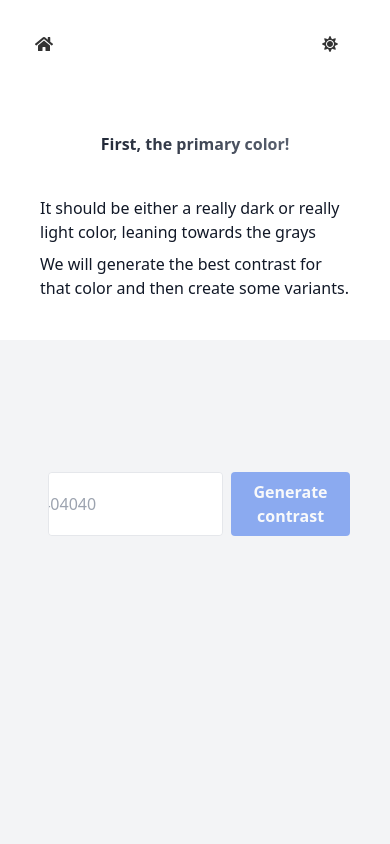
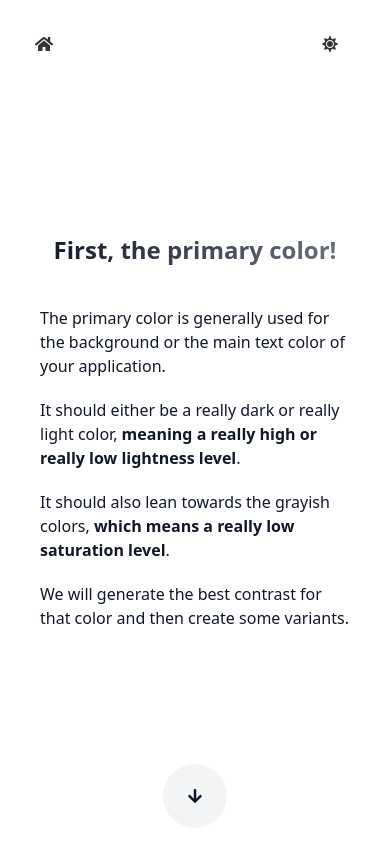
Before and after one commit to codikos/swaatch, a Next.js app: page /primary in a window 390 px wide. Shown: the top 844 px of the page. Built offline with nearby package versions, Linux system fonts and the light colour scheme.

Commit message:
feat: some editorial content and responsive improvements

```diff
--- a/components/Nav.tsx
+++ b/components/Nav.tsx
@@ -11,7 +11,7 @@ export default function Nav() {
   const { theme, setTheme } = useTheme();
 
   return (
-    <nav className="fixed flex justify-between w-screen bg-white xl:bg-transparent 2xl:bg-transparent dark:bg-gray-900 xl:dark:bg-transparent 2xl:dark:bg-transparent">
+    <nav className="fixed z-10 flex justify-between w-screen bg-white xl:bg-transparent 2xl:bg-transparent dark:bg-gray-900 xl:dark:bg-transparent 2xl:dark:bg-transparent">
       <ul className="flex items-center p-4">
         {router.pathname !== '/primary' && (
           <li>
--- a/pages/brand.tsx
+++ b/pages/brand.tsx
@@ -1,8 +1,10 @@
 import Head from 'next/head';
 import Link from 'next/link';
 import { useRouter } from 'next/router';
-import { useState, useContext, useEffect } from 'react';
+import { useRef, useState, useContext, useEffect } from 'react';
 import { isEmpty } from 'lodash/fp';
+import { FontAwesomeIcon } from '@fortawesome/react-fontawesome';
+import { faArrowDown } from '@fortawesome/free-solid-svg-icons';
 
 import { generateBrand, generatePalette } from '@utils/colors';
 import { DispatchContext, StateContext, SET_BRAND_COLOR } from '@utils/state';
@@ -17,6 +19,7 @@ export default function BrandPage() {
   const state = useContext(StateContext);
   const dispatch = useContext(DispatchContext);
   const router = useRouter();
+  const contentElm = useRef(null);
 
   useEffect(() => {
     if (!state.primary && !state.contrast) {
@@ -27,6 +30,8 @@ export default function BrandPage() {
       setPaletteGenerated(generatePalette(state.brand, { direction: 'both', nbVariation: 6, increment: 5 }));
     }
   }, []);
+
+  const scrollToContent = () => contentElm.current.scrollIntoView();
 
   const onClickGenerate = (e) => {
     e.preventDefault();
@@ -64,9 +69,12 @@ export default function BrandPage() {
           <h1 className="page-title from-blue-900 to-green-500 dark:from-blue-500 dark:to-green-400">
             Now the color of your brand!
           </h1>
-          <h2 className="mt-5">This should be a vivid color, with a high contrast against your primary color.</h2>
+          <p className="mt-5">This should be a vivid color, with a high contrast against your primary color.</p>
+          <button className="scroll-btn" onClick={scrollToContent}>
+            <FontAwesomeIcon icon={faArrowDown} />
+          </button>
         </div>
-        <div className="page-right-container">
+        <div ref={contentElm} className="page-right-container">
           <form onSubmit={onClickGenerate}>
             <div className="flex flex-row justify-center mt-5">
               <div className="container-input-color">
--- a/pages/primary.tsx
+++ b/pages/primary.tsx
@@ -1,12 +1,14 @@
 import Head from 'next/head';
 import Link from 'next/link';
-import { useContext, useEffect, useState } from 'react';
+import { useContext, useEffect, useRef, useState } from 'react';
 
 import Nav from '@components/Nav';
 import ColorCard from '@components/ColorCard';
 
 import { generateContrast, generatePalette } from '@utils/colors';
 import { DispatchContext, SET_CONTRAST_COLOR, SET_PRIMARY_COLOR, StateContext } from '@utils/state';
+import { FontAwesomeIcon } from '@fortawesome/react-fontawesome';
+import { faArrowDown } from '@fortawesome/free-solid-svg-icons';
 
 export default function PrimaryPage() {
   const state = useContext(StateContext);
@@ -14,6 +16,7 @@ export default function PrimaryPage() {
   const [contrast, setContrast] = useState('');
   const [error, setError] = useState('');
   const dispatch = useContext(DispatchContext);
+  const contentElm = useRef(null);
 
   useEffect(() => {
     setHexValue(state.primary);
@@ -36,6 +39,8 @@ export default function PrimaryPage() {
     }
   };
 
+  const scrollToContent = () => contentElm.current.scrollIntoView();
+
   return (
     <div>
       <Head>
@@ -51,10 +56,22 @@ export default function PrimaryPage() {
           <h1 className="page-title from-gray-900 to-gray-500 dark:from-gray-500 dark:to-gray-100">
             First, the primary color!
           </h1>
-          <h2 className="mt-5">It should be either a really dark or really light color, leaning towards the grays</h2>
-          <h2 className="mt-2">We will generate the best contrast for that color and then create some variants.</h2>
+          <p className="mt-5">
+            The primary color is generally used for the background or the main text color of your application.
+          </p>
+          <p className="mt-5">
+            It should either be a really dark or really light color,{' '}
+            <strong>meaning a really high or really low lightness level</strong>.
+          </p>
+          <p className="mt-5">
+            It should also lean towards the grayish colors, <strong>which means a really low saturation level</strong>.
+          </p>
+          <p className="mt-5">We will generate the best contrast for that color and then create some variants.</p>
+          <button className="scroll-btn" onClick={scrollToContent}>
+            <FontAwesomeIcon icon={faArrowDown} />
+          </button>
         </div>
-        <div className="page-right-container">
+        <div className="page-right-container" ref={contentElm}>
           <form onSubmit={onClickGenerate}>
             <div className="flex flex-row justify-center mt-5">
               <div className="container-input-color">
--- a/pages/states.tsx
+++ b/pages/states.tsx
@@ -1,10 +1,10 @@
 import { Fragment } from 'react';
 import Head from 'next/head';
 import { useRouter } from 'next/router';
-import { useEffect, useContext, useState } from 'react';
+import { useEffect, useContext, useState, useRef } from 'react';
 import tinycolor from 'tinycolor2';
 import { FontAwesomeIcon } from '@fortawesome/react-fontawesome';
-import { faCheckCircle } from '@fortawesome/free-solid-svg-icons';
+import { faCheckCircle, faArrowDown } from '@fortawesome/free-solid-svg-icons';
 import { faCheckCircle as farCheckCircle } from '@fortawesome/free-regular-svg-icons';
 
 import { generatePalette, generateStateColor } from '@utils/colors';
@@ -34,6 +34,7 @@ export default function StatesPage() {
     error: true,
   });
   const router = useRouter();
+  const contentElm = useRef(null);
 
   useEffect(() => {
     if (!state.primary && !state.contrast) {
@@ -54,6 +55,8 @@ export default function StatesPage() {
 
     dispatch({ type: SET_STATE_COLORS, states });
   }, []);
+
+  const scrollToContent = () => contentElm.current.scrollIntoView();
 
   const toggleSelectState = (stateToToggle: string) => {
     dispatch({
@@ -81,12 +84,18 @@ export default function StatesPage() {
           <h1 className="page-title from-purple-500 to-red-500 dark:from-purple-400 dark:to-red-400">
             Time to select your application state colors!
           </h1>
-          <h2 className="mt-5">
-            The state colors are used to indicate success, informations, warnings or failures and they are usually
-            shades of green, blue, orange and red respectively.
-          </h2>
+          <p className="mt-5">
+            The state colors are used to indicate <strong>success</strong>, <strong>informations</strong>,{' '}
+            <strong>warnings</strong> or <strong>failures</strong> and they are usually shades of{' '}
+            <strong className="text-green-600">green</strong>, <strong className="text-blue-600">blue</strong>,{' '}
+            <strong className="text-yellow-600">orange</strong> and <strong className="text-red-600">red</strong>{' '}
+            respectively.
+          </p>
+          <button className="scroll-btn" onClick={scrollToContent}>
+            <FontAwesomeIcon icon={faArrowDown} />
+          </button>
         </div>
-        <div className="page-right-container">
+        <div ref={contentElm} className="page-right-container">
           {Object.values(displayedStates)
             .map(Boolean)
             .includes(true) && (
--- a/styles/index.css
+++ b/styles/index.css
@@ -10,9 +10,13 @@
 @tailwind utilities;
 /* Stop purging. */
 
+html {
+  scroll-behavior: smooth;
+}
+
 html,
 body {
-  @apply text-gray-900 bg-white dark:bg-gray-900 dark:text-gray-50;
+  @apply text-gray-900 bg-gray-100 dark:bg-gray-800 dark:text-gray-50;
 }
 
 .page-wrapper {
@@ -63,15 +67,15 @@ body {
 }
 
 .page-left-container {
-  @apply flex flex-col items-center justify-center w-screen p-10 pt-28 xl:h-screen 2xl:h-screen xl:w-1/3 2xl:w-1/3 xl:items-start 2xl:items-start dark:text-gray-50;
+  @apply relative flex flex-col items-center justify-center w-screen h-screen px-10 bg-white dark:bg-gray-900 py-28 xl:w-1/3 2xl:w-1/3 xl:items-start 2xl:items-start dark:text-gray-50;
 }
 
 .page-title {
-  @apply min-w-full py-5 text-base font-bold text-center text-transparent sm:text-lg md:text-xl lg:text-2xl xl:text-3xl xl:text-left 2xl:text-left bg-clip-text bg-gradient-to-r;
+  @apply min-w-full py-5 text-2xl font-bold text-center text-transparent xl:text-3xl xl:text-left 2xl:text-left bg-clip-text bg-gradient-to-r;
 }
 
 .page-right-container {
-  @apply flex flex-col flex-grow h-screen px-10 bg-gray-100 2xl:overflow-auto xl:overflow-auto py-28 dark:bg-gray-800;
+  @apply flex flex-col flex-grow min-h-screen px-4 py-28 2xl:overflow-auto xl:overflow-auto xl:px-10 2xl:px-10;
 }
 
 .container-input-color {
@@ -90,4 +94,8 @@ body {
   @apply text-gray-400 ;
 }
 
+.scroll-btn {
+  @apply absolute bottom-0 flex items-center justify-center w-16 h-16 mb-4 bg-gray-100 rounded-full left-1/2 transform -translate-x-1/2 dark:bg-gray-800 xl:hidden 2xl:hidden;
+}
+
 /* Your own custom utilities */
```
